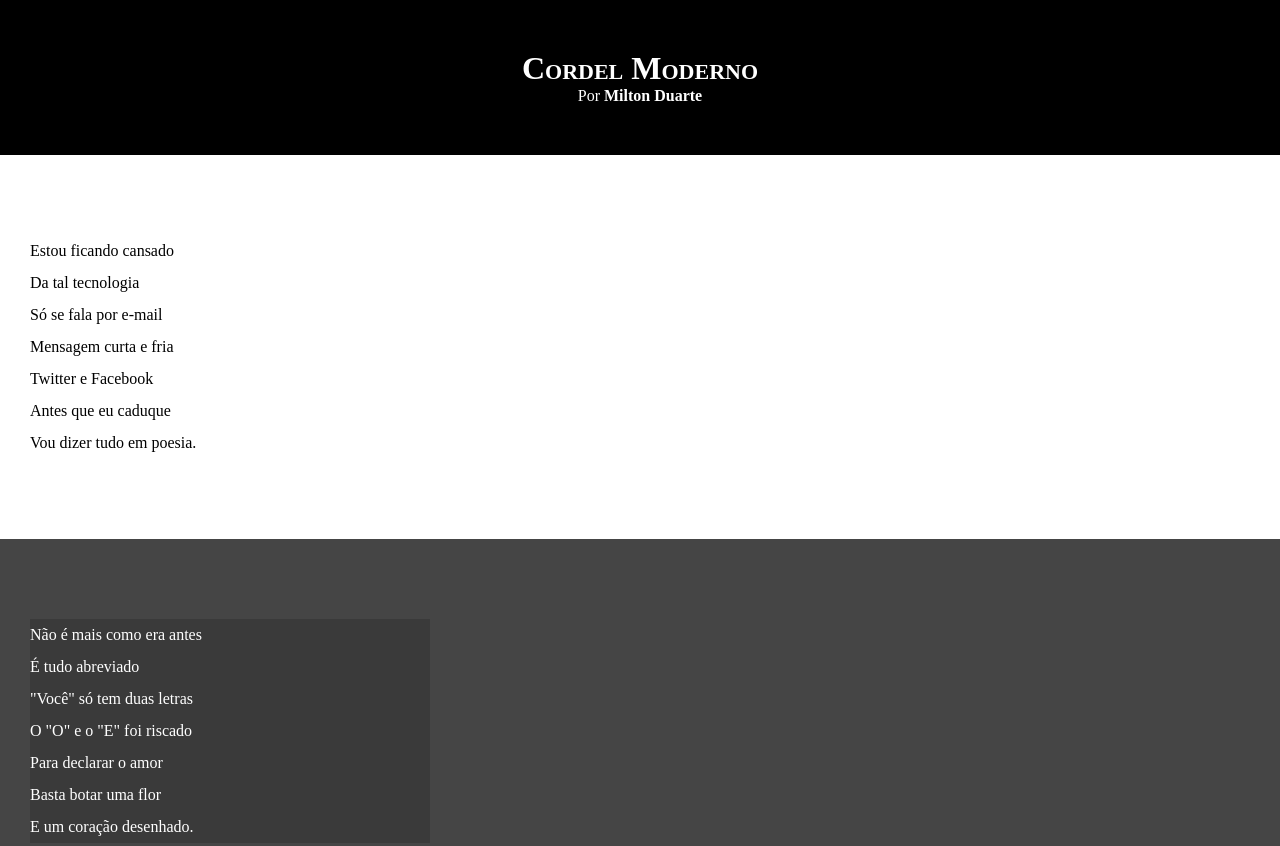
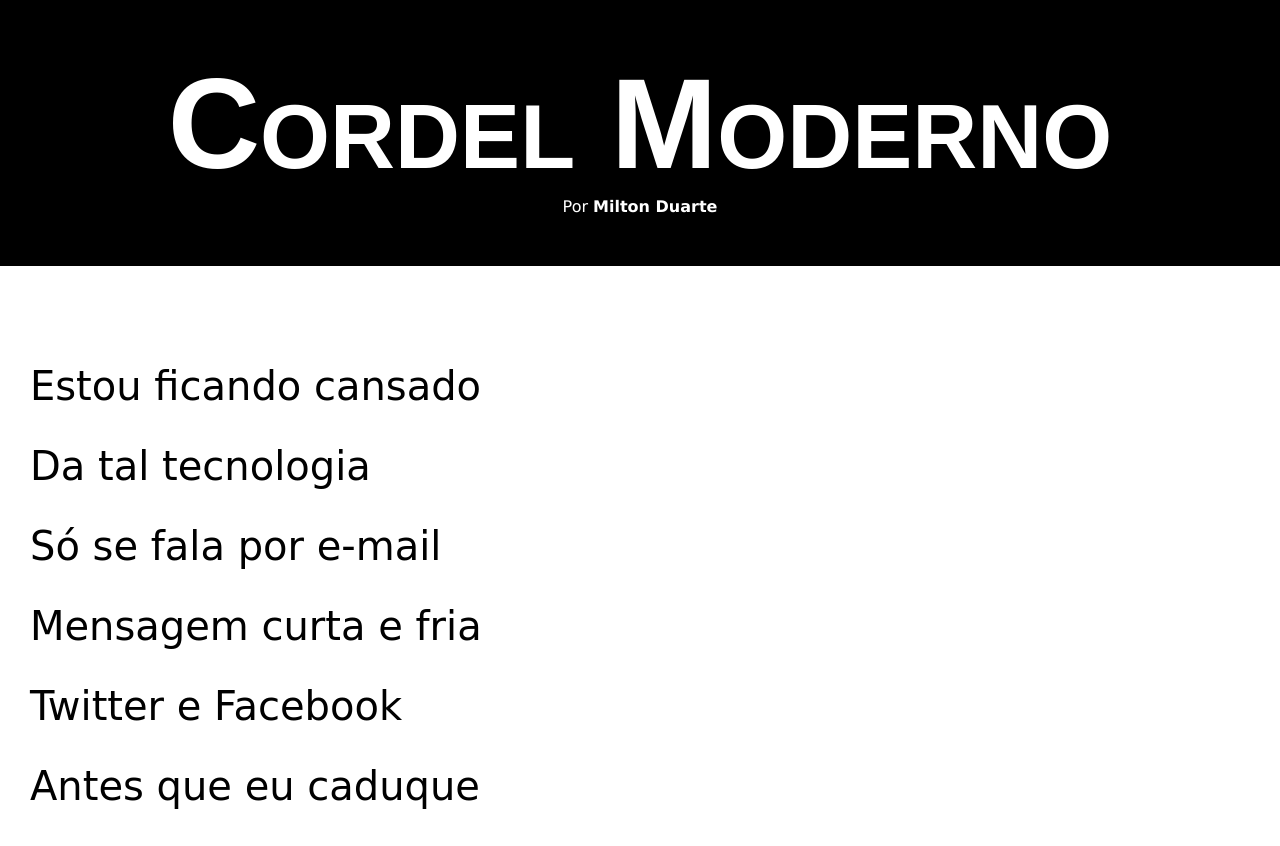
Before and after one commit to uzielcordeiro/HtmlECss, a plain HTML site: page exercícios/desafio/12/index.html in a window 1280 px wide. Shown: the top 846 px of the page. Drawn offline with Linux system fonts and the light colour scheme.

Commit message:
atualização de estilo desafio 12

```diff
--- a/exercícios/desafio/12/estilo/style.css
+++ b/exercícios/desafio/12/estilo/style.css
@@ -3,9 +3,21 @@
     padding: 0;
 }
 
+@import url('https://fonts.googleapis.com/css2?family=Passion+One:wght@700;900&family=Sriracha&display=swap');
+
+ @import url('https://fonts.googleapis.com/css2?family=Sriracha&display=swap');
+
+ :root{
+    --fonte1: Verdana, Geneva, Tahoma, sans-serif;
+    --fonte2: 'Passion One', sans-serif;
+    --fonte3: 'Sriracha', cursive;
+
+ }
+
 html, body{
     min-height: 100vh;
     background-color: darkgray;
+    font-family: var(--fonte1);
 
 }
 header{
@@ -16,6 +28,8 @@ header{
 header > h1{
     padding-top: 50px;
     font-variant: small-caps;
+    font-family: var(--fonte2);
+    font-size: 10vw;
 }
 header > p{
     padding-bottom: 50px;
@@ -36,6 +50,8 @@ section{
     padding-bottom: 10vh;
     line-height: 2em;
     padding-left: 30px;
+    font-family: var(--fonte3);
+    font-size: 2.5em;
 }
 
 section.normal{
@@ -50,7 +66,8 @@ section.imagem{
 
 section.imagem > p{
     background-color: rgba(0, 0, 0, 0.161);
-    width: 400px;
+    display: inline-block;
+    padding: 10px ;
 }
 
 footer{
```
